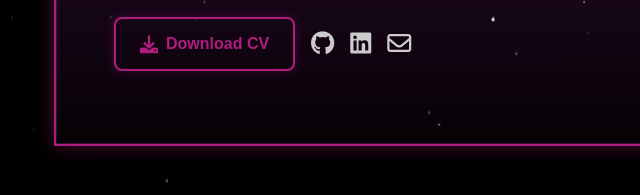
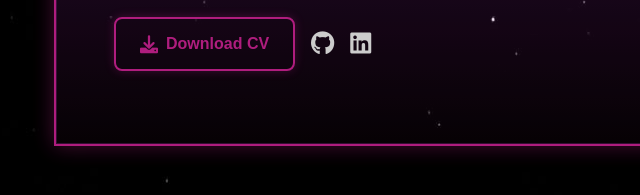
Before and after one commit to sakuranadira/Portofolio, a plain HTML site: page index.html in a window 1280 px wide. Shown: the part 424-619 px from the top of the page, 6-646 px from the left. Drawn offline with Linux system fonts and the light colour scheme.

Commit message:
Update index.html

```diff
--- a/index.html
+++ b/index.html
@@ -42,9 +42,6 @@
               <div class="social-links">
                 <a href="https://github.com/sakuraNadira" target="_blank" rel="noopener"><i class="fab fa-github"></i></a>
                 <a href="https://www.linkedin.com/in/sakura-nadira-69a22628a" target="_blank" rel="noopener"><i class="fab fa-linkedin"></i></a>
-                <a href="mailto:sakuranadira5@gmail.com" class="email-link">
-                  <i class="far fa-envelope"></i>
-                </a>
               </div>
             </div>
           </div>
```
